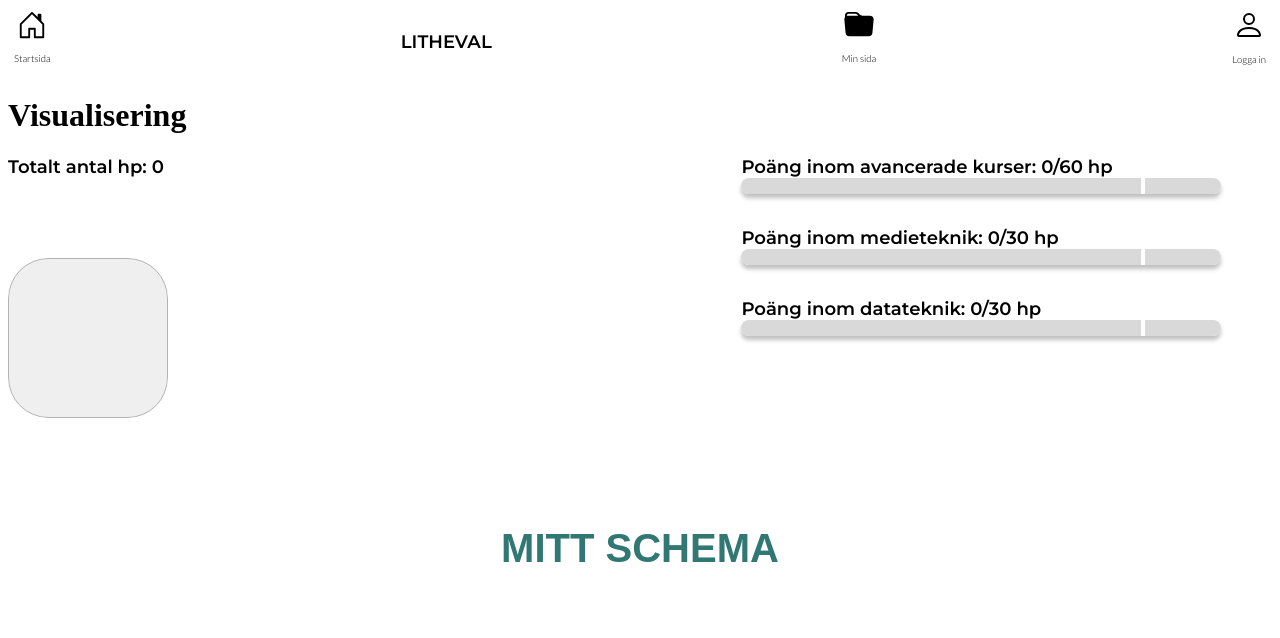
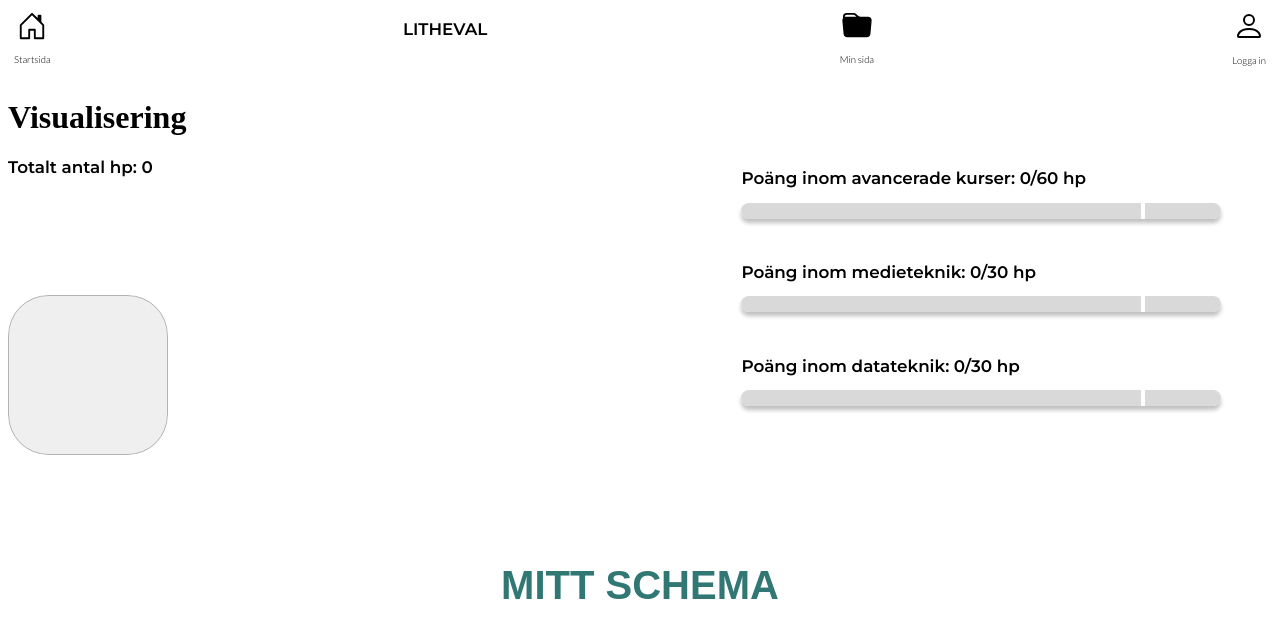
Before and after one commit to jronnefalk/lithe_val, a React (Create React App) app: page /minasidor in a window 1280 px wide. Shown: the top 638 px of the page. Built offline with nearby package versions, Linux system fonts and the light colour scheme; no server answers; a web font is replaced by a local one.

Commit message:
fixat minimumkraven

```diff
--- a/src/styles/Text.styled.js
+++ b/src/styles/Text.styled.js
@@ -9,8 +9,8 @@ export const Text = styled.p`
 // Titel i kursboxarna
 export const Titel = styled.h1`
   font-family: "Montserrat", sans-serif;
-  font-size: 1.13rem;
-  margin: 0;
+  font-size: 1.05rem;
+  margin-bottom: 3%;
 `;
 export const TextUnderLäsMer = styled(Text)`
   margin-top: 10px;
--- a/src/styles/Visualiseringar.styled.js
+++ b/src/styles/Visualiseringar.styled.js
@@ -10,6 +10,7 @@ export const Minsida = styled.div`
 export const OmsluterBubble = styled.div`
   display: flex;
   flex-direction: column-reverse;
+  position: relative;
 `;
 export const Bubble = styled.div`
   display: flex;
@@ -18,11 +19,11 @@ export const Bubble = styled.div`
 export const SpeechBubble = styled.div`
   display: none;
   max-width: 70pt;
-  position: relative;
-  top: -1.4rem;
-  left: 72.4%;
+  position: absolute;
+  top: -3.3rem;
+  left: 71.8%;
   background: rgb(255, 92, 100);
-  padding: 0rem 0.5rem;
+  padding: 0.4rem 0.9rem;
   text-align: center;
   color: rgb(255, 255, 255);
   border-radius: 0.5rem 0.5rem 0.5rem 0.5rem;
```
